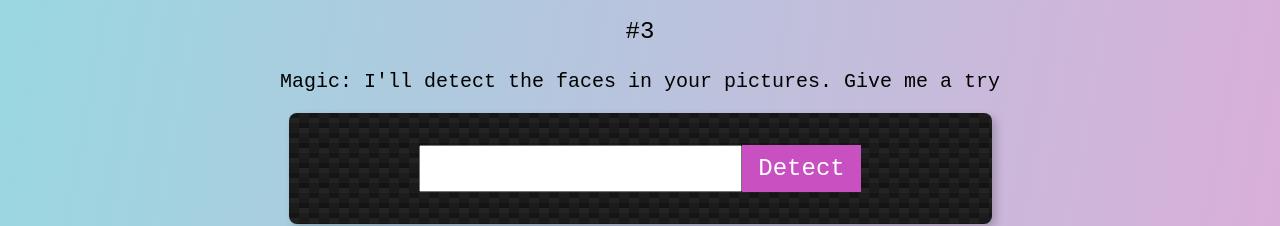
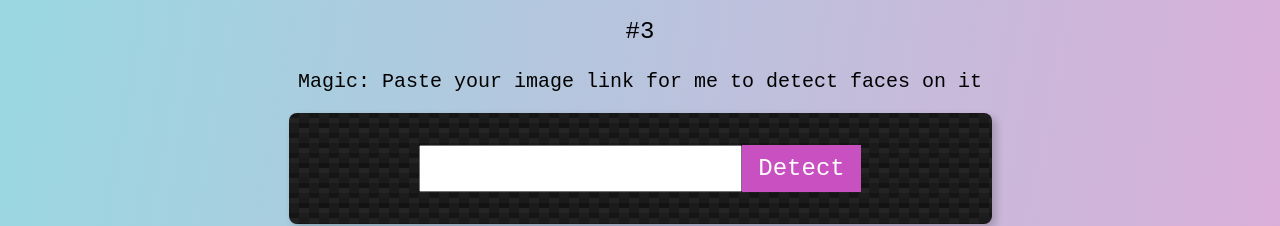
Before and after one commit to ianthedeveloper/facerecognition, a React (Create React App) app: page / in a window 1280 px wide. Shown: the part 254-480 px from the top of the page. Built offline with nearby package versions, Linux system fonts and the light colour scheme.

Commit message:
Changed user input prompt

```diff
--- a/src/App.js
+++ b/src/App.js
@@ -91,7 +91,7 @@ class App extends Component {
             });
         });
     })
-    .catch(error => console.log('error', error));
+    .catch(error => console.log('Ooops! There was an error', error));
   }
 
 
--- a/src/components/ImageProcessingField/ImageProcessingField.js
+++ b/src/components/ImageProcessingField/ImageProcessingField.js
@@ -6,7 +6,7 @@ const imageProcessingField = (props) => {
 
     return (
         <div>
-            <p className="textPrompt f4">{"Magic: I'll detect the faces in your pictures. Give me a try"}  </p>
+            <p className="textPrompt f4">{"Magic: Paste your image link for me to detect faces on it "}  </p>
             <div className="inputField center br3 shadow-5" >
                 <div className="center pa4">
                     <input
```
